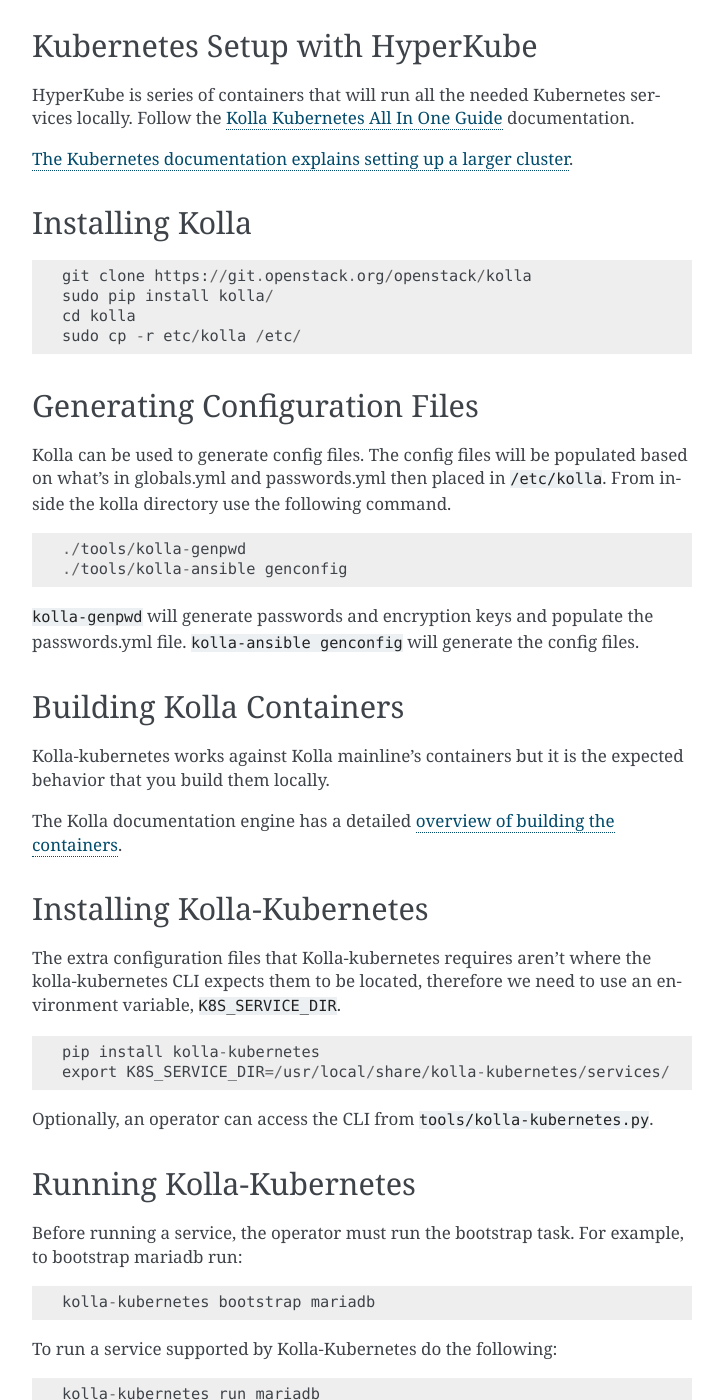
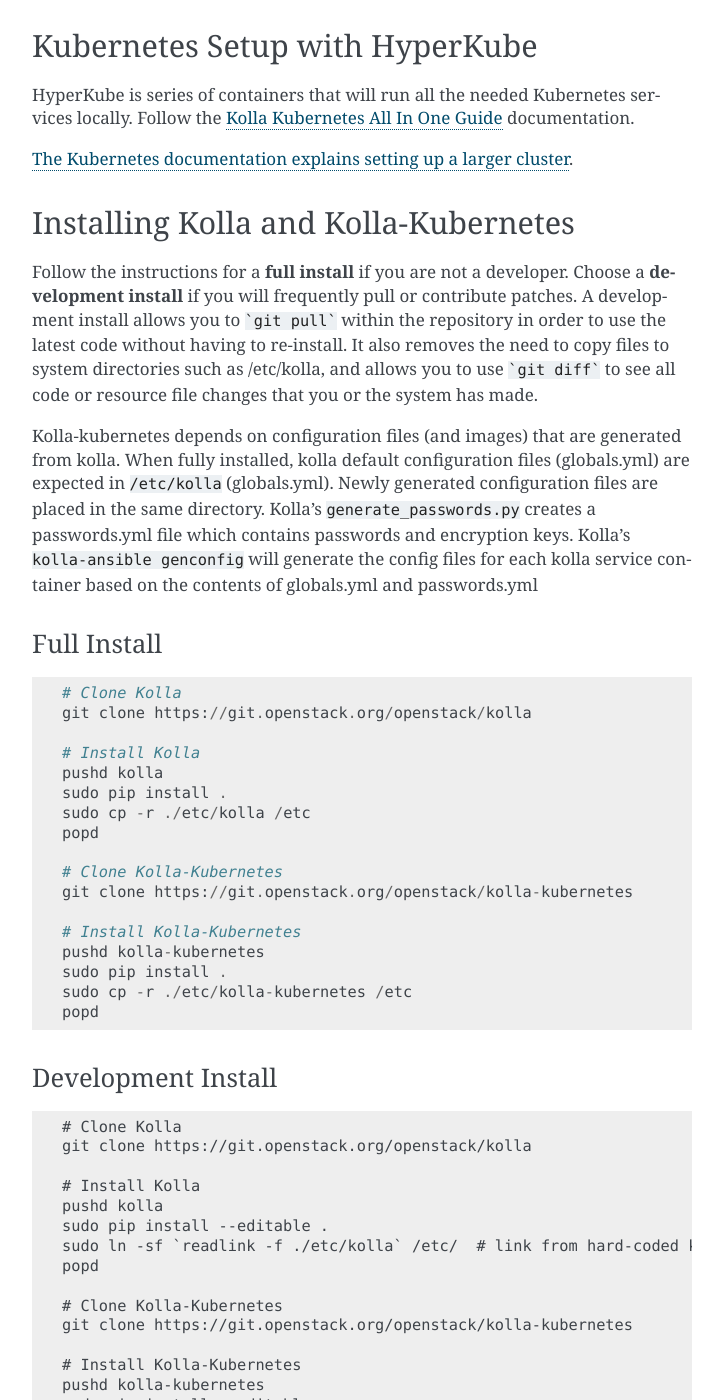
Before and after one commit to openstack-archive/kolla-kubernetes, a Sphinx documentation site: the page built from doc/source/quickstart.rst, in a window 1280 px wide and 1400 px high, scrolled down 1341 px. Shown: the whole window, without its empty margins (388-1111 px from the left). Built offline with Sphinx 7.4.7, drawn with Linux system fonts in a browser that asks for light colours; some of the changed text lies outside the part shown.

Commit message:
Update kolla-kubernetes installation instructions
- Provided options for "full install" and "development install".
- Full install is the normal system install
- Development install allows "git pull" within the repository in order
  to use the latest code without having to re-install.  It also
  removes the need to copy files to system directories such as
  /etc/kolla, and allows you to use "git diff" to see all code or
  resource file changes that you or the system has made.
- Fix: ./tools/kolla-genpwd is actually ./tools/generate_passwords.py
- Fix: Original "pip install" of kolla-kubernetes instructions would
  have installed from pypi instead of from the downloaded source.
- Removed instructions and need to set K8S_SERVICE_DIR, which is
  obsoleted by https://review.openstack.org/#/c/329676/
- Quickstart instructions now follow through to getting a working
  Keystone.
- Added configuration settings needed for kolla genconfig

Change-Id: Id8bc74c9d3d8663e214e0ccb7a0fb397e3a7b93a
Partially-implements: blueprint documentation-initialization

````diff
--- a/doc/source/quickstart.rst
+++ b/doc/source/quickstart.rst
@@ -68,27 +68,111 @@ services locally.  Follow the :doc:`kubernetes-all-in-one` documentation.
 `The Kubernetes documentation explains setting up a larger cluster
 <http://kubernetes.io/docs/getting-started-guides/>`_.
 
-Installing Kolla
-================
+Installing Kolla and Kolla-Kubernetes
+=====================================
+
+Follow the instructions for a **full install** if you are not a developer.
+Choose a **development install** if you will frequently pull or contribute
+patches.  A development install allows you to ```git pull``` within the
+repository in order to use the latest code without having to re-install.  It
+also removes the need to copy files to system directories such as /etc/kolla,
+and allows you to use ```git diff``` to see all code or resource file changes
+that you or the system has made.
+
+Kolla-kubernetes depends on configuration files (and images) that are generated
+from kolla.  When fully installed, kolla default configuration files
+(globals.yml) are expected in ``/etc/kolla`` (globals.yml).  Newly generated
+configuration files are placed in the same directory.  Kolla's
+``generate_passwords.py`` creates a passwords.yml file which contains passwords
+and encryption keys.  Kolla's ``kolla-ansible genconfig`` will generate the
+config files for each kolla service container based on the contents of
+globals.yml and passwords.yml
+
+
+Full Install
+------------
 
 ::
 
+    # Clone Kolla
     git clone https://git.openstack.org/openstack/kolla
-    sudo pip install kolla/
-    cd kolla
-    sudo cp -r etc/kolla /etc/
 
-Generating Configuration Files
-==============================
+    # Install Kolla
+    pushd kolla
+    sudo pip install .
+    sudo cp -r ./etc/kolla /etc
+    popd
 
-Kolla can be used to generate config files.  The config files will be populated based on what's in globals.yml and passwords.yml then placed in ``/etc/kolla``.  From inside the kolla directory use the following command.
+    # Clone Kolla-Kubernetes
+    git clone https://git.openstack.org/openstack/kolla-kubernetes
+
+    # Install Kolla-Kubernetes
+    pushd kolla-kubernetes
+    sudo pip install .
+    sudo cp -r ./etc/kolla-kubernetes /etc
+    popd
+
+
+Development Install
+-------------------
 
 ::
 
-    ./tools/kolla-genpwd
-    ./tools/kolla-ansible genconfig
+    # Clone Kolla
+    git clone https://git.openstack.org/openstack/kolla
 
-``kolla-genpwd`` will generate passwords and encryption keys and populate the passwords.yml file.  ``kolla-ansible genconfig`` will generate the config files.
+    # Install Kolla
+    pushd kolla
+    sudo pip install --editable .
+    sudo ln -sf `readlink -f ./etc/kolla` /etc/  # link from hard-coded kolla path
+    popd
+
+    # Clone Kolla-Kubernetes
+    git clone https://git.openstack.org/openstack/kolla-kubernetes
+
+    # Install Kolla-Kubernetes
+    pushd kolla-kubernetes
+    sudo pip install --editable .
+    popd
+
+
+.. NOTE::
+  - Ansible commands (e.g. kolla-ansible) targeting the local machine require
+    sudo because ansible creates ```/etc/.ansible_*``` and
+    ```/etc/kolla/<service>``` files which require root permissions.
+  - Executing local versions of kolla tools ```./tools/kolla-ansible``` instead
+    of from the system path, will locate resource files from relative locations
+    instead of system locations.
+  - The development install will also work with Python virtual environments.
+
+
+Configure Kolla-Kubernetes
+==========================
+
+Edit the file ```/etc/kolla/globals.yml``` to add these settings which
+are specific to kolla-kubernetes:
+
+::
+
+    # Kolla-kubernetes custom configuration
+    api_interface_address: "0.0.0.0"
+    memcached_servers: "memcached"
+    keystone_database_address: "mariadb"
+    keystone_admin_url: "http://keystone-admin:35357/v3"
+    keystone_internal_url: "http://keystone-public:5000/v3"
+    keystone_public_url: "http://keystone-public:5000/v3"
+
+
+Then, generate the Kolla configuration files:
+
+::
+
+    # Generate Kolla Configuration Files
+    pushd kolla
+    sudo ./tools/generate_passwords.py
+    sudo ./tools/kolla-ansible genconfig
+    popd
+
 
 Building Kolla Containers
 =========================
@@ -99,28 +183,23 @@ expected behavior that you build them locally.
 The Kolla documentation engine has a detailed `overview of building the
 containers <http://docs.openstack.org/developer/kolla/image-building.html>`_.
 
-Installing Kolla-Kubernetes
-===========================
+The brief summary for horizon kolla dependencies is as follows::
 
-The extra configuration files that Kolla-kubernetes requires aren't where
-the kolla-kubernetes CLI expects them to be located, therefore we need to
-use an environment variable, ``K8S_SERVICE_DIR``.
+    kolla-build mariadb memcached kolla-toolbox keystone horizon
 
-::
-
-    pip install kolla-kubernetes
-    export K8S_SERVICE_DIR=/usr/local/share/kolla-kubernetes/services/
-
-Optionally, an operator can access the CLI from ``tools/kolla-kubernetes.py``.
 
 Running Kolla-Kubernetes
 ========================
 
-Before running a service, the operator must run the bootstrap task.
-For example, to bootstrap mariadb run::
+The following commands will allow you to bootstrap a running Horizon instance,
+including all of its ordered dependencies.  Some kolla containers require
+bootstrapping, while others do not.::
 
-   kolla-kubernetes bootstrap mariadb
+    kolla-kubernetes bootstrap mariadb
+    kolla-kubernetes run mariadb
+    kolla-kubernetes run memcached
+    kolla-kubernetes bootstrap keystone
+    kolla-kubernetes run keystone
+    kolla-kubernetes run horizon
 
-To run a service supported by Kolla-Kubernetes do the following::
-
-    kolla-kubernetes run mariadb
+A similar pattern may be followed for Openstack services beyond horizon.
````
